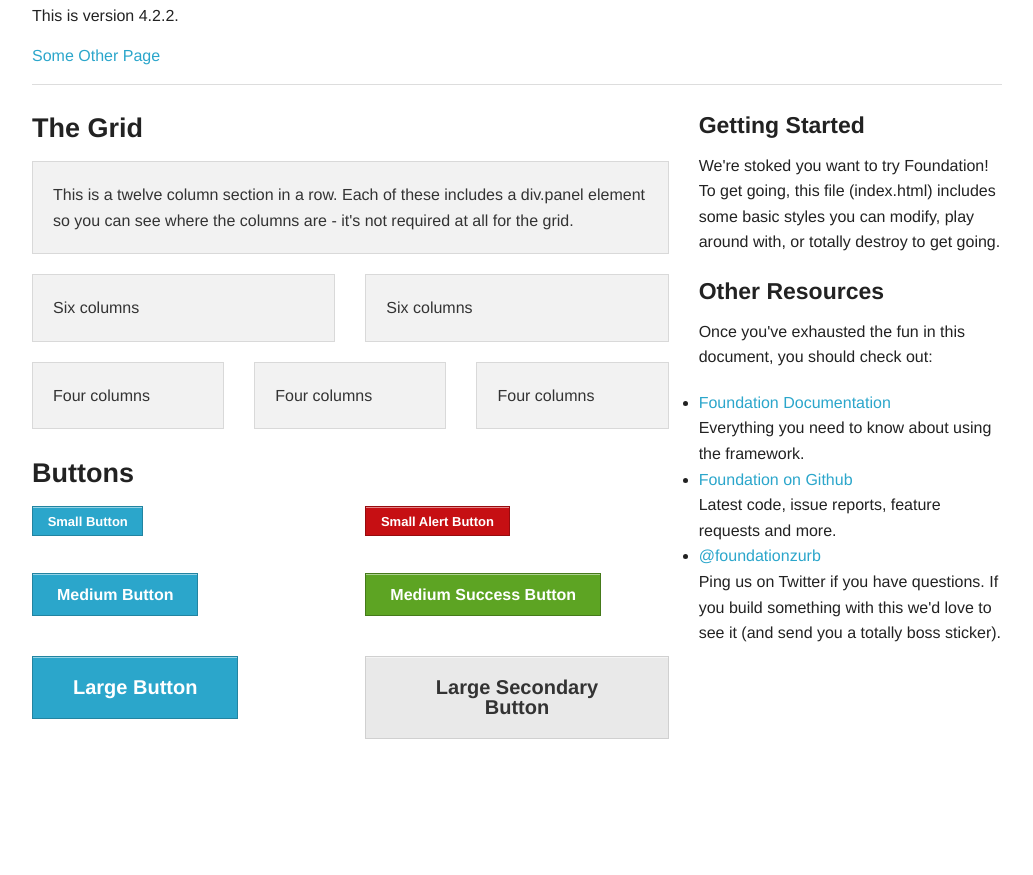
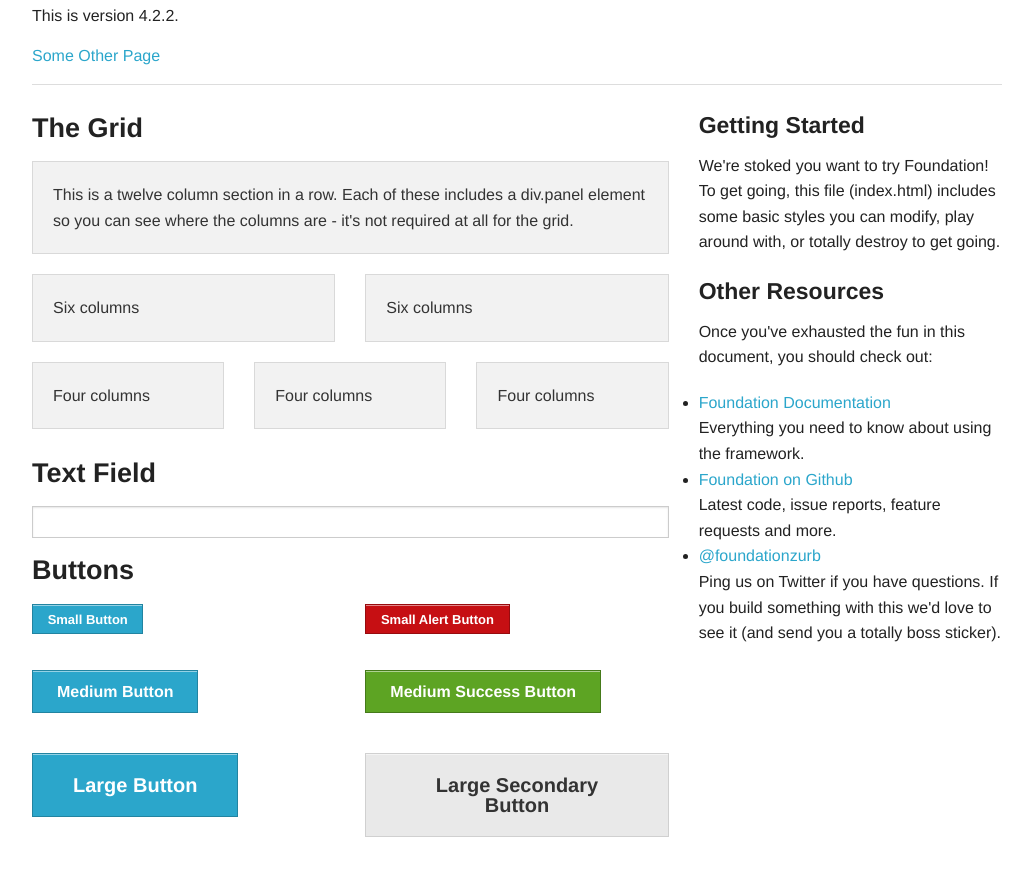
Before and after one commit to leviwilson/ApiDemos, a plain HTML site: page assets/index.html in a window 1280 px wide. Shown: the part 75-950 px from the top of the page, without its empty margins (123-1156 px from the left). Before the commit the page ends 859 px from the top, so only its background shows below. Drawn offline with Linux system fonts and the light colour scheme.

Commit message:
added text field

```diff
--- a/assets/index.html
+++ b/assets/index.html
@@ -66,6 +66,9 @@
 					</div>
 				</div>
 			</div>
+
+      <h3>Text Field</h3>
+      <input id="tf" size="40" type="text"/>
 
 			<h3>Buttons</h3>
 
```
